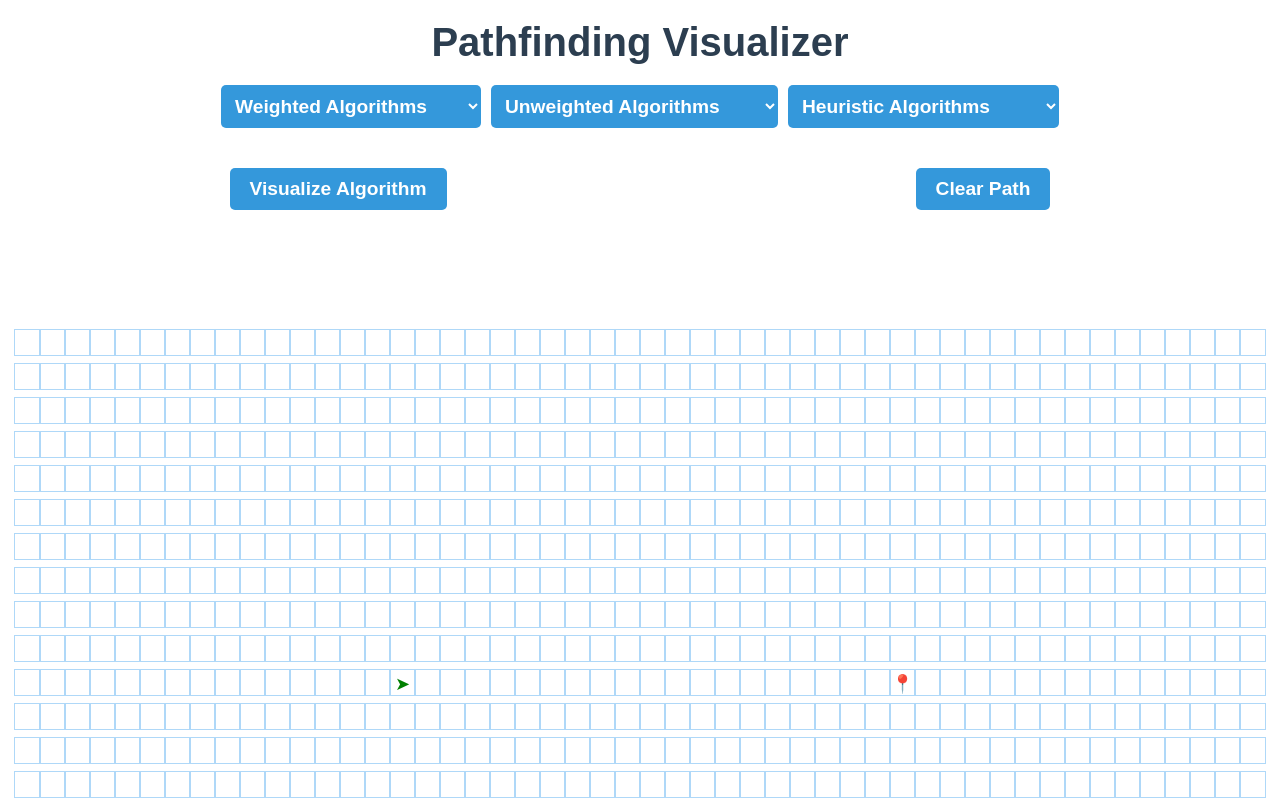
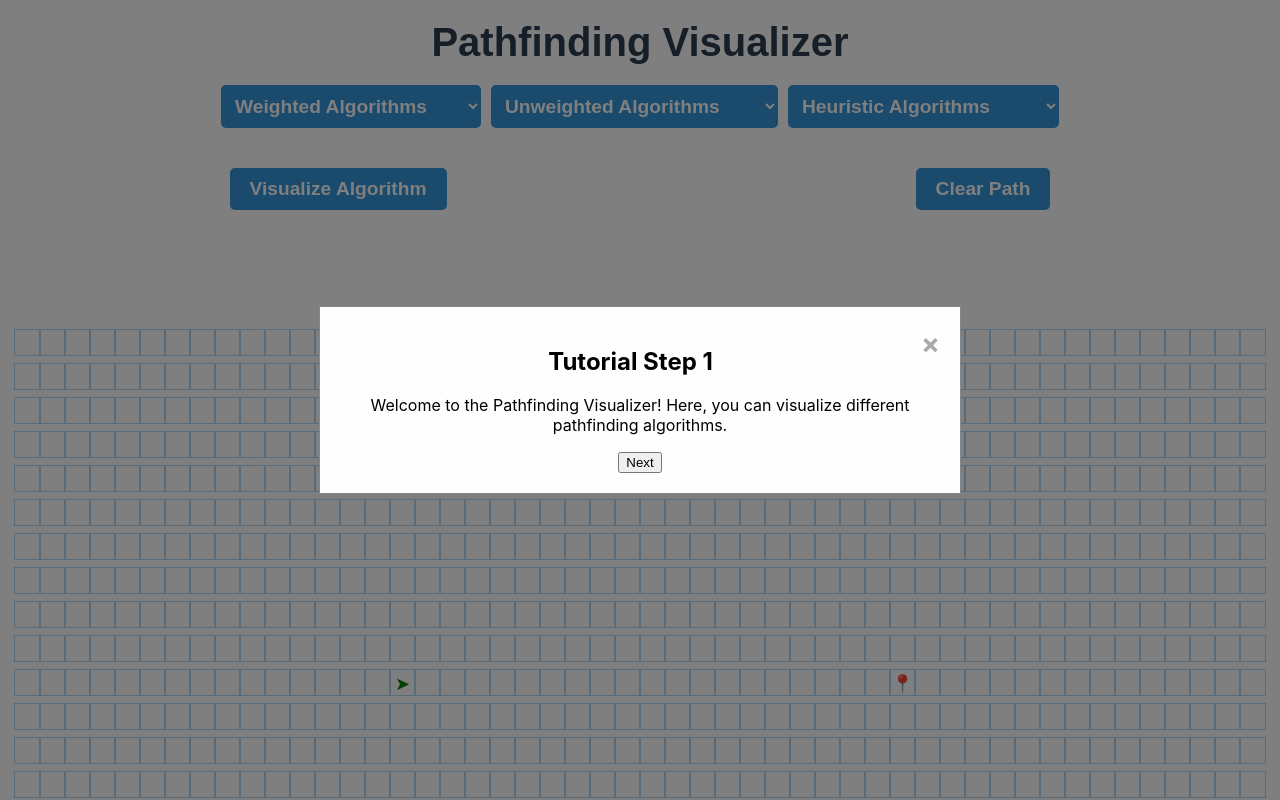
Before and after one commit to sein-pr/path_finder_visualizer, a React (Create React App) app: page / in a window 1280 px wide. Shown: the top 800 px of the page. Built offline with nearby package versions, Linux system fonts and the light colour scheme.

Commit message:
Added a modal screen as tutorial for the users

```diff
--- a/src/App.js
+++ b/src/App.js
@@ -1,16 +1,24 @@
 // App.js
-import React from 'react';
+import React, { useState } from 'react';
 import './App.css'; // or './HeaderButton.css' if you prefer
 import PathfindingVisualizer from './PathfindingVisualizer/PathfindingVisualizer';
 import './HeaderButton.css'; // Import the new CSS file
+import TutorialModal from './TutorialModal'; // Import the TutorialModal component
 
 function App() {
+  const [isModalOpen, setIsModalOpen] = useState(true); // State to control modal visibility
+
+  const closeModal = () => {
+    setIsModalOpen(false); // Function to close the modal
+  };
+
   return (
     <div className="App">
       <div className="header">
         <h1>Pathfinding Visualizer</h1>
       </div>
       <PathfindingVisualizer />
+      {isModalOpen && <TutorialModal closeModal={closeModal} />} {/* Render the modal conditionally */}
     </div>
   );
 }
--- /dev/null
+++ b/src/TutorialModal.css
@@ -0,0 +1,36 @@
+.modal {
+    display: flex; /* Use flexbox for centering */
+    position: fixed; /* Stay in place */
+    z-index: 1; /* Sit on top */
+    left: 0;
+    top: 0;
+    width: 100%; /* Full width */
+    height: 100%; /* Full height */
+    overflow: auto; /* Enable scroll if needed */
+    background-color: rgba(0, 0, 0, 0.5); /* Black w/ opacity */
+    justify-content: center; /* Center horizontally */
+    align-items: center; /* Center vertically */
+  }
+
+  .modal-content {
+    background-color: #fefefe;
+    margin: 15px; /* Margin for small screens */
+    padding: 20px;
+    border: 1px solid #888;
+    width: 80%; /* Could be more or less, depending on screen size */
+    max-width: 600px; /* Max width for larger screens */
+  }
+
+  .close {
+    color: #aaa;
+    float: right;
+    font-size: 28px;
+    font-weight: bold;
+    cursor: pointer;
+  }
+
+  .close:hover,
+  .close:focus {
+    color: black;
+    text-decoration: none;
+  }
--- /dev/null
+++ b/src/TutorialModal.jsx
@@ -0,0 +1,45 @@
+import React, { useState } from 'react';
+import './TutorialModal.css'; // Ensure this CSS file exists
+
+const TutorialModal = ({ closeModal }) => {
+  const [currentStep, setCurrentStep] = useState(0);
+  const steps = [
+    {
+      title: "Tutorial Step 1",
+      content: "Welcome to the Pathfinding Visualizer! Here, you can visualize different pathfinding algorithms."
+    },
+    {
+      title: "Tutorial Step 2",
+      content: "Select an algorithm from the dropdown menu to get started."
+    },
+    {
+      title: "Tutorial Step 3",
+      content: "Click on the grid to set the start and end points."
+    },
+    {
+      title: "Tutorial Step 4",
+      content: "Press the 'Run' button to visualize the pathfinding process."
+    }
+  ];
+
+  const handleClose = () => {
+    closeModal(); // Call the passed closeModal function to close the modal
+  };
+
+  return (
+    <div className="modal">
+      <div className="modal-content">
+        <span className="close" onClick={handleClose}>&times;</span>
+        <h2>{steps[currentStep].title}</h2>
+        <p>{steps[currentStep].content}</p>
+        {currentStep < steps.length - 1 ? (
+          <button onClick={() => setCurrentStep(currentStep + 1)}>Next</button>
+        ) : (
+          <button onClick={handleClose}>Close</button> // Close button calls handleClose
+        )}
+      </div>
+    </div>
+  );
+};
+
+export default TutorialModal;
```
